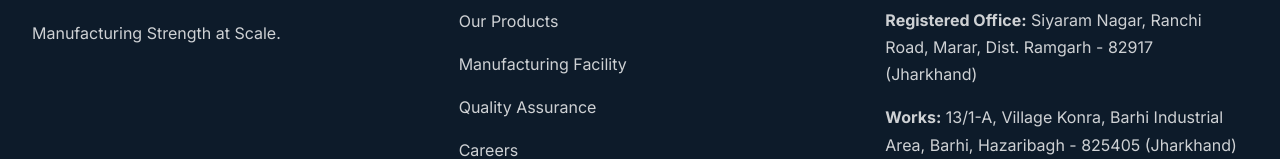
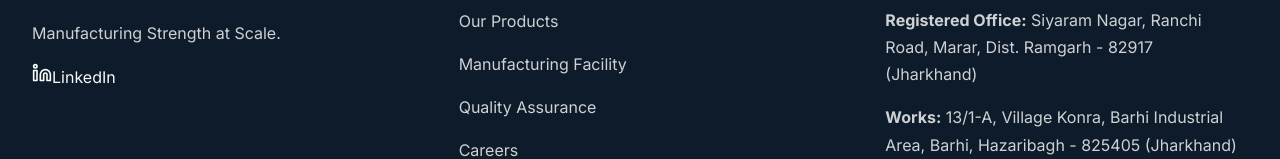
Before and after one commit to AXONDEMON/jsventerprises, a Next.js app: page / in a window 1280 px wide. Shown: the part 6027-6186 px from the top of the page. Built offline with nearby package versions, Linux system fonts and the light colour scheme.

Commit message:
Add LinkedIn profile link to footer

```diff
--- a/src/components/Footer.js
+++ b/src/components/Footer.js
@@ -1,4 +1,5 @@
 import Link from 'next/link';
+import { Linkedin } from 'lucide-react';
 import styles from './Footer.module.css';
 
 const Footer = () => {
@@ -9,7 +10,16 @@ const Footer = () => {
                     <h3>JSV Enterprises</h3>
                     <p>Manufacturing Strength at Scale.</p>
                     <div className={styles.socials}>
-                        {/* Icons would go here */}
+                        <a
+                            href="https://www.linkedin.com/company/jsventerprises/"
+                            target="_blank"
+                            rel="noopener noreferrer"
+                            className={styles.socialLink}
+                            aria-label="LinkedIn"
+                        >
+                            <Linkedin size={20} />
+                            <span>LinkedIn</span>
+                        </a>
                     </div>
                 </div>
 
```
